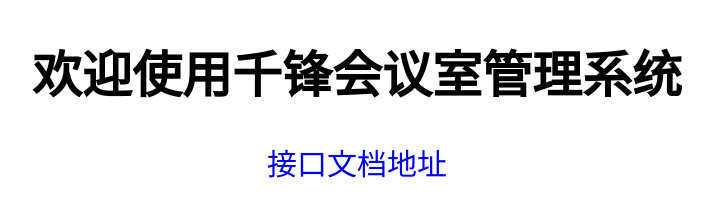
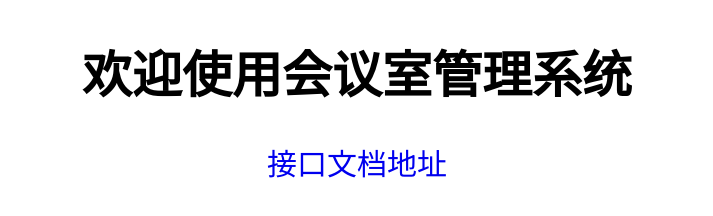
Before and after one commit to supermbc/nodejs, a website: page static/index.html in a window 1280 px wide. Shown: the part 70-286 px from the top of the page, without its empty margins (283-996 px from the left). Drawn offline with Linux system fonts and the light colour scheme.

Commit message:
Update index.html

```diff
--- a/static/index.html
+++ b/static/index.html
@@ -13,7 +13,7 @@
 </head>
 <body>
     <img src="../upload/logo.png" alt="">
-    <h1>欢迎使用千锋会议室管理系统</h1>
+    <h1>欢迎使用会议室管理系统</h1>
     <p>
         <a href="https://www.apifox.cn/apidoc/shared-1c730a85-a030-4878-80be-46b976d51424">接口文档地址</a>
     </p>
```
